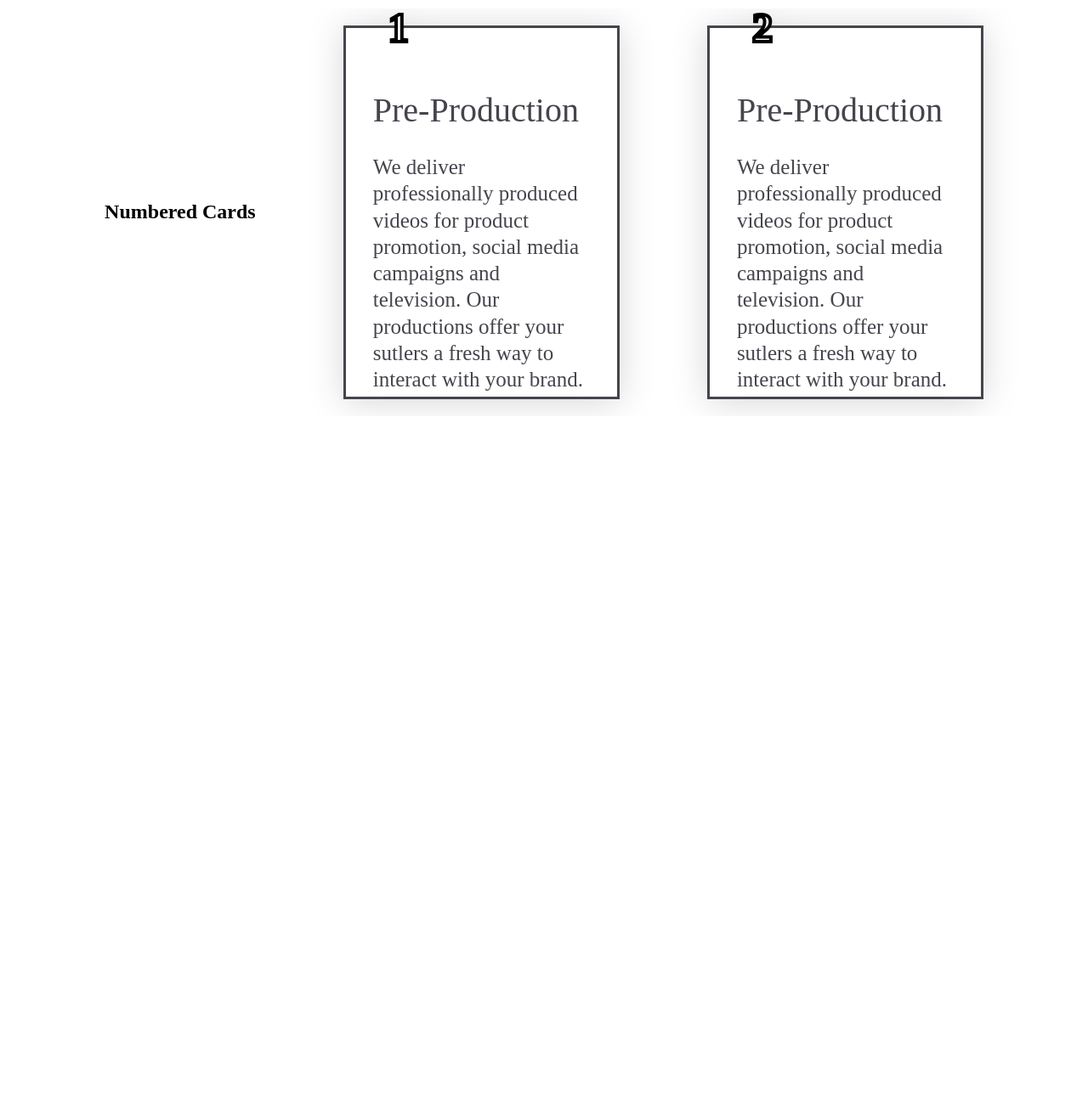
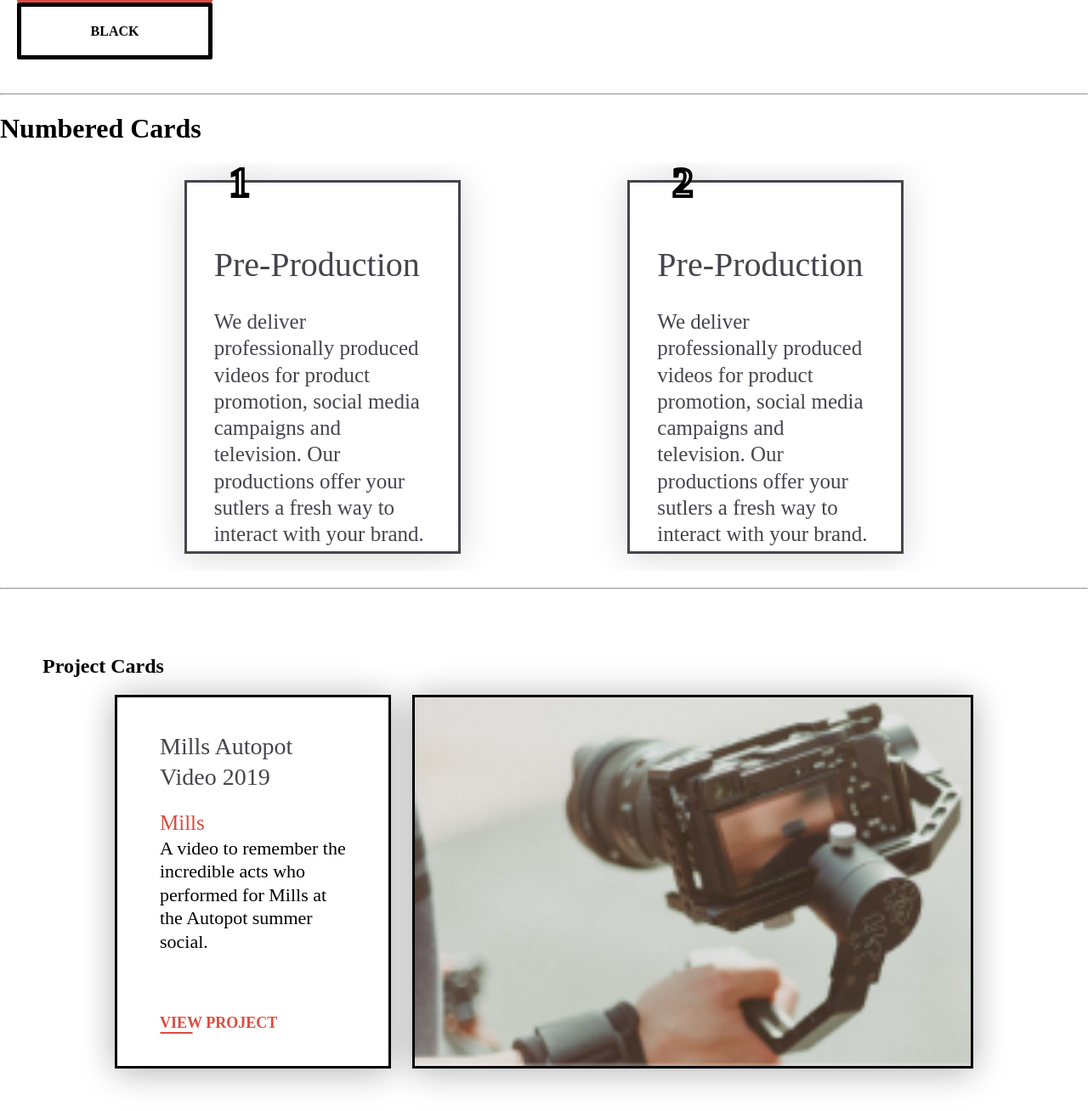
Before and after one commit to aidenBarrett96/npk-media, a Gatsby site: page / in a window 1280 px wide. Shown: the part 478-1786 px from the top of the page at 85% size. Before the commit the page ends 968 px from the top, so only its background shows below. Built offline with nearby package versions, Linux system fonts and the light colour scheme; Gatsby itself is replaced by a stand-in of ours; a small style sheet from the web is missing.

Commit message:
Created project cards

```diff
--- a/src/components/button/button.js
+++ b/src/components/button/button.js
@@ -1,10 +1,13 @@
 import React from 'react'
 import './button.css'
 
+// Button component
 const Button = ({ onClick, variant, color, children }) => {
 
+    // If colour is red change to our hue of red
     color = color === 'red' ? '#DE4A3F' : color
 
+    // Styles to apply to button depending on props
     const styles = {
         border: `5px solid ${color}`,
         color: color
--- a/src/components/cards/cards.js
+++ /dev/null
@@ -1,11 +0,0 @@
-import React from 'react'
-import './cards.css'
-
-export const NumberedCard = ({ number, children }) => {
-    return (
-        <div className="card-numbered">
-            <span className="card-numbered-label">{number}</span>
-            {children}
-        </div>
-    )
-}
--- a/src/components/header/header.js
+++ b/src/components/header/header.js
@@ -15,7 +15,9 @@ const Header = ({ siteTitle }) => {
     <header>
       {/* Home link and logo */}
       <Link to="/" className="logo">
+        {/* Logo image */}
         <img alt="NPK Media Logo" src={logo} />
+        {/* Site title */}
         <span className="logo-title">
           {siteTitle}
         </span>
@@ -30,10 +32,12 @@ const Header = ({ siteTitle }) => {
   )
 }
 
+// Acceptable prop types
 Header.propTypes = {
   siteTitle: PropTypes.string,
 }
 
+// Default props
 Header.defaultProps = {
   siteTitle: ``,
 }
--- a/src/components/menuButton/menuButton.css
+++ b/src/components/menuButton/menuButton.css
@@ -20,6 +20,7 @@
   height: 3px;
   margin: 0 15%;
   background-color: black;
+  border-radius: 40px;
 }
 
 @media only screen and (min-width: 1024px) {
--- a/src/components/menuButton/menuButton.js
+++ b/src/components/menuButton/menuButton.js
@@ -1,6 +1,7 @@
 import React from 'react'
 import './menuButton.css'
 
+// Menu button for header
 const MenuButton = ({ open, setOpen }) => (
     <button className="menu-button" onClick={() => setOpen(open ? false : true)}>{open ? 'Close' : 'Menu'}<span /></button>
 )
--- a/src/components/nav/nav.css
+++ b/src/components/nav/nav.css
@@ -39,6 +39,7 @@
   width: 100%;
   max-width: 0%;
   background-color: #46444c;
+  border-radius: 40px;
   transition: all 0.2s ease-out;
 }
 
--- /dev/null
+++ b/src/components/numberedCard/numberedCard.js
@@ -0,0 +1,18 @@
+import React from 'react'
+import './numberedCard.css'
+import { Link } from 'gatsby'
+
+// Numbered Card
+const NumberedCard = ({ number, children }) => {
+    return (
+        // Card container
+        <div className="card-numbered">
+            {/* Card label using "number" prop */}
+            <span className="card-numbered-label">{number}</span>
+            {/* Render children */}
+            {children}
+        </div>
+    )
+}
+
+export default NumberedCard
--- /dev/null
+++ b/src/components/projectCard/projectCard.css
@@ -0,0 +1,133 @@
+.card-project {
+  width: 238px;
+  height: 321px;
+  background: #fff;
+  border: 3px solid #000;
+  filter: drop-shadow(0px 3px 20px rgba(0, 0, 0, 0.16));
+}
+
+.card-project .image-container {
+  height: 130px;
+}
+
+.card-project-body {
+  padding: 16px 35px;
+  box-sizing: border-box;
+}
+
+.card-project .card-project-body h4 {
+  font-weight: normal;
+  font-size: 17px;
+  color: #de4a3f;
+  margin: 0;
+}
+
+.card-project .card-project-body h2 {
+  font-weight: normal;
+  font-size: 28px;
+  line-height: 36px;
+  text-align: left;
+  color: #46444c;
+  margin: 0;
+  margin-bottom: 8px;
+}
+
+.card-project .card-project-body p {
+  display: none;
+}
+
+.card-project .card-project-body a {
+  font-weight: 900;
+  font-size: 12px;
+  color: #de4a3f;
+  margin: 0;
+  position: relative;
+  text-decoration: none;
+  text-transform: uppercase;
+}
+
+.card-project .card-project-body a span {
+  position: absolute;
+  left: 0;
+  top: 100%;
+  max-width: 27px;
+  width: 100%;
+  height: 0;
+  border: 1.5px solid #de4a3f;
+  border-radius: 40px;
+  transition: all 0.2s ease-out;
+}
+
+.card-project .card-project-body a:hover span {
+  max-width: 45px;
+}
+
+@media only screen and (min-width: 1024px) {
+  .card-project {
+    display: flex;
+    flex-direction: row-reverse;
+    justify-content: center;
+    width: 100%;
+    background: transparent;
+    border: none;
+    height: 440px;
+    padding: 0;
+  }
+
+  .card-project .card-project-body,
+  .card-project .image-container {
+    box-sizing: border-box;
+    height: 100%;
+    background: #fff;
+    border: 3px solid #000;
+    filter: drop-shadow(0px 3px 20px rgba(0, 0, 0, 0.16));
+  }
+
+  .card-project .card-project-body {
+    width: 325px;
+    background: #fff;
+    border: 3px solid #000;
+    margin-right: 25px;
+    padding: 40px 50px;
+    display: flex;
+    flex-direction: column;
+  }
+
+  .card-project .image-container {
+    max-width: 660px;
+  }
+
+  .card-project .card-project-body h2 {
+    margin-bottom: 20px;
+  }
+
+  .card-project .card-project-body h4 {
+    font-size: 25px;
+    line-height: 31.25px;
+  }
+
+  .card-project .card-project-body p {
+    display: block;
+    font-size: 22px;
+    line-height: 27.5px;
+    margin: 0;
+  }
+
+  .card-project .card-project-body a {
+    font-size: 18px;
+  }
+
+  .card-project .card-project-body a span {
+    max-width: 37px;
+  }
+
+  .card-project .card-project-body a:hover span {
+    max-width: 55px;
+  }
+  .card-project .image-container img {
+    height: 100%;
+    width: auto;
+    max-width: 100%;
+    object-fit: cover;
+  }
+}
--- /dev/null
+++ b/src/components/projectCard/projectCard.js
@@ -0,0 +1,32 @@
+import React from 'react'
+import './projectCard.css'
+import { Link } from 'gatsby'
+import { useWindowSize } from '../windowSize/windowSize'
+
+// Project card
+const ProjectCard = ({ title, description, client, image, link }) => {
+    // Extract client width into a local variable
+    const [width] = useWindowSize()
+    return (
+        // Card container
+        <div className="card-project">
+            {/* Image wrapper */}
+            <div className="image-container">
+                <img src={image} alt={`${title} Image`} />
+            </div>
+            {/* Card body & text */}
+            <div className="card-project-body">
+                {/* Show client either below or above title depending on client width */}
+                {width < 1024 && <h4>{client}</h4>}
+                <h2>{title}</h2>
+                {width > 1024 && <h4>{client}</h4>}
+                <p>{description}</p>
+                {/* Add a spacer to align link to bottom on large screens */}
+                {width > 1024 && <span style={{ flex: 1 }} />}
+                <Link to={link}>View Project<span /></Link>
+            </div>
+        </div>
+    )
+}
+
+export default ProjectCard
--- /dev/null
+++ b/src/components/windowSize/windowSize.js
@@ -0,0 +1,21 @@
+import { useLayoutEffect, useState } from 'react';
+
+// useWindowSize to get the size of the client window
+export const useWindowSize = () => {
+
+    // Holding the size inside state
+    const [size, setSize] = useState([0, 0]);
+
+    // Extract the size
+    useLayoutEffect(() => {
+        function updateSize() {
+            setSize([window.innerWidth, window.innerHeight]);
+        }
+        window.addEventListener('resize', updateSize);
+        updateSize();
+        return () => window.removeEventListener('resize', updateSize);
+    }, []);
+
+    // Return the size
+    return size;
+}
--- a/src/pages/index.js
+++ b/src/pages/index.js
@@ -3,22 +3,32 @@ import { Link } from "gatsby"
 import Layout from "../components/layout/layout"
 import SEO from "../components/seo"
 import Button from '../components/button/button'
-import { NumberedCard } from '../components/cards/cards'
+import NumberedCard from '../components/numberedCard/numberedCard'
+import ProjectCard from '../components/projectCard/projectCard'
+import projectImg from '../images/project_image_placeholder.png'
 
 const IndexPage = () => (
   <Layout>
     <SEO title="Home" />
     <h1>Hello World</h1>
+
+    {/* Buttons */}
     <section style={{
-      background: 'blue',
       padding: '20px',
       margin: '20px 0'
     }}>
       <h1>Buttons</h1>
-      <Button color="white" variant="primary">White</Button> <br />
+      <div style={{ padding: '50px', background: 'black', width: 'auto' }}>
+        <Button color="white" variant="primary">White</Button> <br />
+      </div>
       <Button color="red" variant="alternate">Red</Button> <br />
       <Button color="black" variant="alternate">Black</Button> <br />
     </section>
+
+    <hr />
+
+    {/* Numbered Cards */}
+    <h1>Numbered Cards</h1>
     <section
       style={{
         padding: '20px',
@@ -29,7 +39,6 @@ const IndexPage = () => (
         overflow: 'scroll',
         boxSizing: 'border-box'
       }}>
-      <h1>Numbered Cards</h1>
       <NumberedCard number={1}>
         <h2>Pre-Production</h2>
         <p>We deliver professionally produced videos for product promotion, social media campaigns and television. Our productions offer your sutlers a fresh way to interact with your brand.</p>
@@ -39,6 +48,19 @@ const IndexPage = () => (
         <p>We deliver professionally produced videos for product promotion, social media campaigns and television. Our productions offer your sutlers a fresh way to interact with your brand.</p>
       </NumberedCard>
     </section>
+
+    <hr />
+
+    {/* Project cards */}
+    <section style={{ padding: '50px' }}>
+      <h1>Project Cards</h1>
+      <ProjectCard
+        title="Mills Autopot Video 2019"
+        description="A video to remember the incredible acts who performed for Mills at the Autopot summer social."
+        client="Mills"
+        image={projectImg}
+      />
+    </section>
   </Layout>
 )
 
```
Also changed, not shown: src/components/nav/nav.js (+6 -2 lines), src/components/numberedCard/numberedCard.css (renamed from src/components/cards/cards.css), src/images/project_image_placeholder.png (added), 1 other file.
